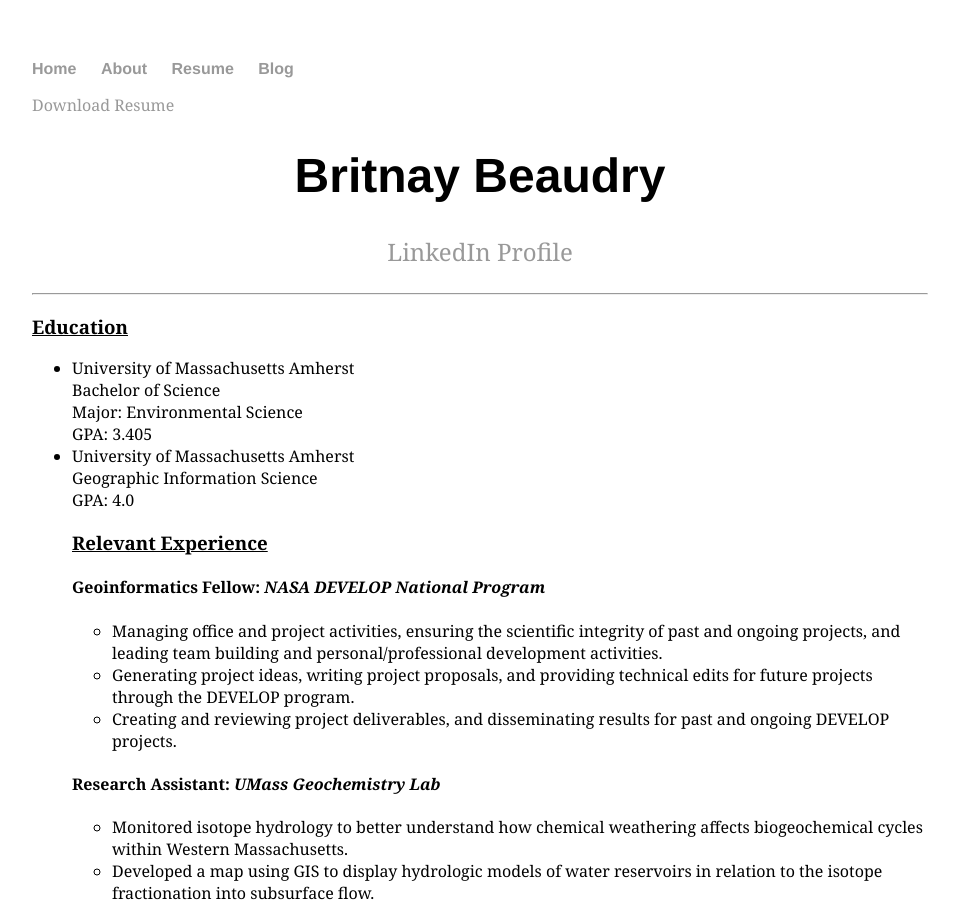
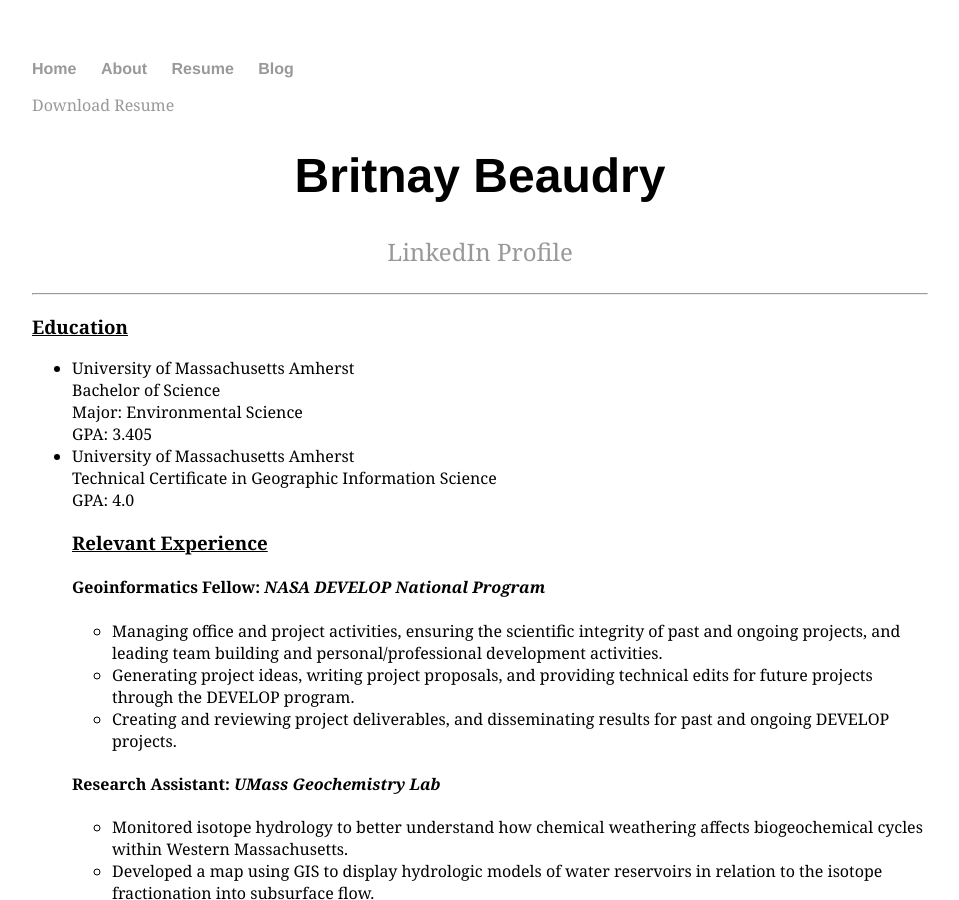
Before and after one commit to britnaybeaudry/britnaybeaudry.github.io, a Jekyll site: the page built from resume/index.html, in a window 1280 px wide and 900 px high. Shown: the whole window, without its empty margins (160-1119 px from the left). Built offline with Jekyll 4.4.1, drawn with Linux system fonts in a browser that asks for light colours.

Commit message:
Update index.html
fixed typos

```diff
--- a/resume/index.html
+++ b/resume/index.html
@@ -19,7 +19,7 @@ Bachelor of Science<br>
 Major: Environmental Science<br>
 GPA: 3.405
 <li>University of Massachusetts Amherst</li>
-Geographic Information Science<br>
+Technical Certificate in Geographic Information Science<br>
 GPA: 4.0
 <h3><b><u>Relevant Experience</u></b></h3>
 <h4>Geoinformatics Fellow: <i>NASA DEVELOP National Program</i></h4>
```
